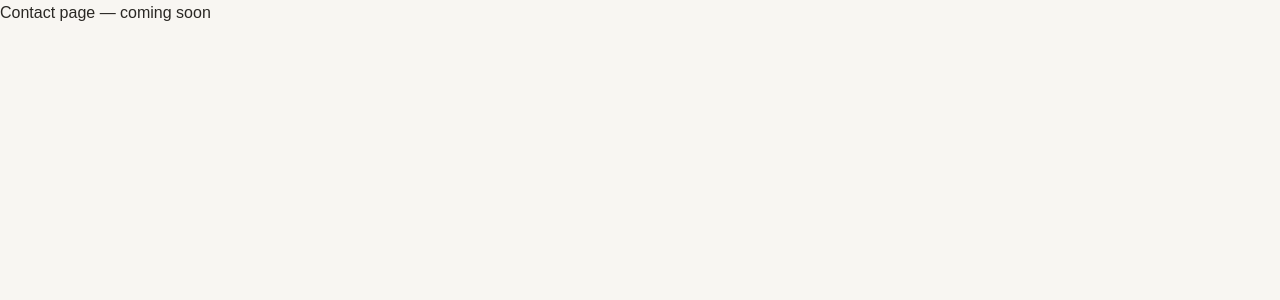
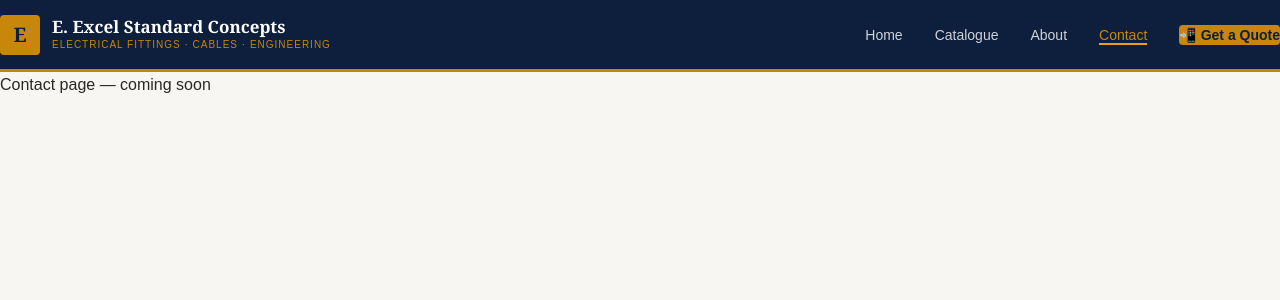
Before and after one commit to CodeEmcent/eexcel-standard-concepts, a React app in the folder frontend/: page /contact in a window 1280 px wide. Shown: the top 300 px of the page. Built offline with nearby package versions, Linux system fonts and the light colour scheme; the HTML template or start-up script is replaced by a standard one.

Commit message:
feat(frontend): build Navbar component with routing and WhatsApp CTA Close #5

```diff
--- a/frontend/src/App.jsx
+++ b/frontend/src/App.jsx
@@ -1,4 +1,5 @@
 import { BrowserRouter as Router, Routes, Route } from 'react-router-dom';
+import Navbar    from './components/layout/Navbar';
 import Home      from './pages/Home';
 import Catalogue from './pages/Catalogue';
 import About     from './pages/About';
@@ -7,6 +8,7 @@ import Contact   from './pages/Contact';
 const App = () => {
   return (
     <Router>
+      <Navbar />
       <Routes>
         <Route path="/"          element={<Home />}      />
         <Route path="/catalogue" element={<Catalogue />} />
--- /dev/null
+++ b/frontend/src/components/layout/Navbar.jsx
@@ -0,0 +1,68 @@
+import { NavLink } from 'react-router-dom';
+import { generalEnquiryUrl } from '../../utils/whatsapp';
+import business from '../../data/business';
+
+const navLinks = [
+  { path: '/',          label: 'Home'      },
+  { path: '/catalogue', label: 'Catalogue' },
+  { path: '/about',     label: 'About'     },
+  { path: '/contact',   label: 'Contact'   },
+];
+
+const Navbar = () => {
+  return (
+    <nav className="sticky top-0 z-50 flex items-center justify-between px-16 h-18 border-b-[3px] border-gold bg-navy">
+
+      {/* ── Logo ── */}
+      <NavLink to="/" className="flex items-center gap-3 no-underline">
+        <div className="w-10 h-10 flex items-center justify-center rounded bg-gold font-serif font-black text-xl text-navy shrink-0">
+          E
+        </div>
+        <div>
+          <div className="font-serif font-bold text-white text-[17px] leading-tight">
+            {business.name}
+          </div>
+          <div className="text-gold text-[10px] font-normal uppercase tracking-widest">
+            Electrical Fittings · Cables · Engineering
+          </div>
+        </div>
+      </NavLink>
+
+      {/* ── Nav Links ── */}
+      <ul className="flex items-center gap-8 list-none m-0 p-0">
+        {navLinks.map(({ path, label }) => (
+          <li key={path}>
+            <NavLink
+              to={path}
+              end={path === '/'}
+              className={({ isActive }) =>
+                `text-sm font-medium no-underline pb-1 border-b-2 transition-colors duration-200 ${
+                  isActive
+                    ? 'text-gold border-gold-light'
+                    : 'text-white/80 border-transparent hover:text-gold-light'
+                }`
+              }
+            >
+              {label}
+            </NavLink>
+          </li>
+        ))}
+
+        {/* ── WhatsApp CTA ── */}
+        <li>
+          <a
+            href={generalEnquiryUrl()}
+            target="_blank"
+            rel="noopener noreferrer"
+            className="flex items-center gap-1.5 bg-gold text-navy font-semibold text-sm px-5 py-2.5 rounded no-underline hover:bg-gold-light transition-colors duration-200"
+          >
+            📲 Get a Quote
+          </a>
+        </li>
+      </ul>
+
+    </nav>
+  );
+};
+
+export default Navbar;
--- a/frontend/src/index.css
+++ b/frontend/src/index.css
@@ -1,5 +1,18 @@
 @import "tailwindcss";
-@import "./styles/variables.css";
+
+@theme {
+  --color-navy:       #0D1F3C;
+  --color-navy-light: #162d52;
+  --color-gold:       #C8860A;
+  --color-gold-light: #E8A020;
+  --color-gold-pale:  #FDF3E3;
+  --color-off-white:  #F8F6F2;
+  --color-gray-100:   #F2F0EC;
+  --color-gray-200:   #E0DDD7;
+  --color-gray-400:   #9A9590;
+  --color-gray-600:   #5C5852;
+  --color-gray-800:   #2A2824;
+}
 
 * {
   box-sizing: border-box;
@@ -13,7 +26,7 @@ html {
 
 body {
   font-family: 'DM Sans', sans-serif;
-  background-color: var(--off-white);
-  color: var(--gray-800);
+  background-color: var(--color-off-white);
+  color: var(--color-gray-800);
   line-height: 1.6;
 }
```
